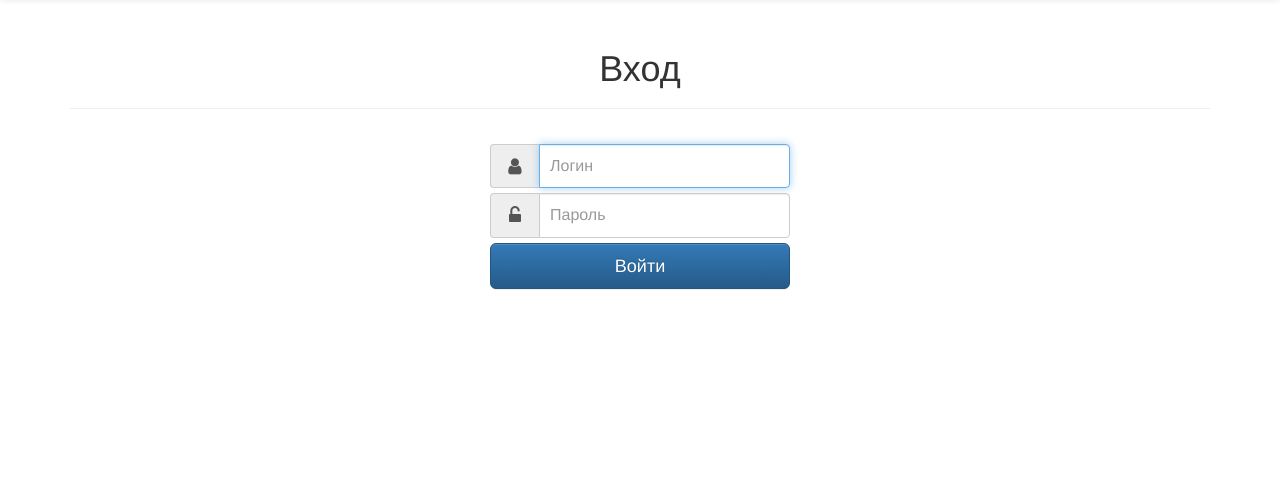
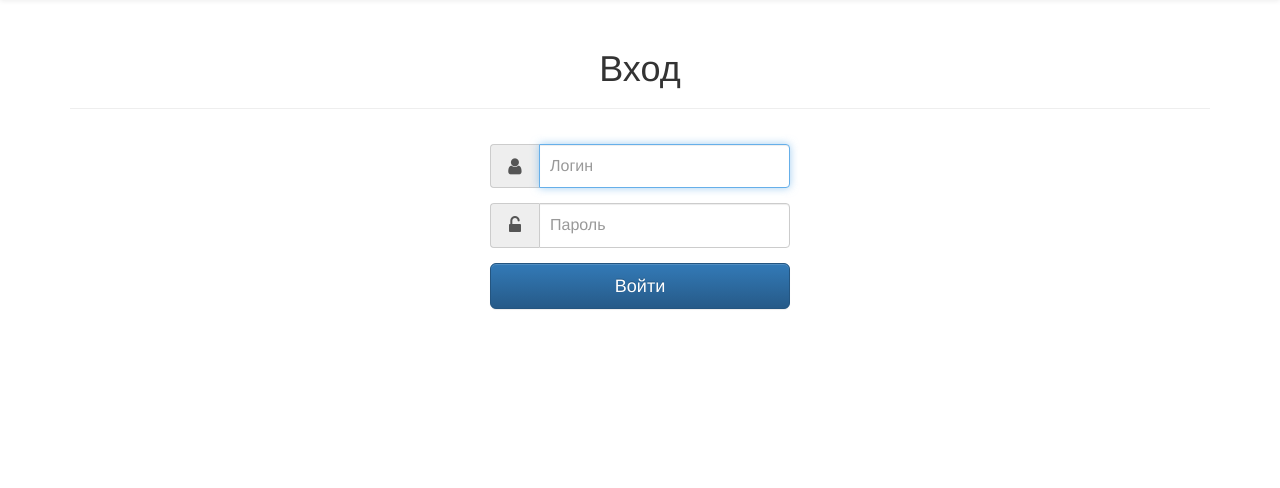
Before and after one commit to PhobosXIII/qc, a Django app: page /login/ in a window 1280 px wide. Shown: the part 51-539 px from the top of the page. Run offline with Django 3.2, Linux system fonts and the light colour scheme; some libraries are stand-ins or nearby versions.

Commit message:
Fix margin-bottom in login form

```diff
--- a/templates/assets/css/styles.css
+++ b/templates/assets/css/styles.css
@@ -112,7 +112,3 @@ table.table-cm {
 ul.navbar-right {
     margin: 0 auto;
 }
-
-.input-group {
-    margin-bottom: 5px;
-}
--- a/templates/registration/login.html
+++ b/templates/registration/login.html
@@ -12,15 +12,18 @@
         {% if form.non_field_errors %}
             <div class="alert alert-danger">{{ form.non_field_errors }}</div>
         {% endif %}
+        <div class="form-group">
             <div class="input-group">
                 <span class="input-group-addon"><span class="fa fa-user fa-fw fa-lg"></span></span>
                 <input type="text" class="form-control" id="id_username" name="username" placeholder="Логин" required autofocus/>
             </div>
+        </div>
+        <div class="form-group">
             <div class="input-group">
                 <span class="input-group-addon"><span class="fa fa-unlock-alt fa-fw fa-lg"></span></span>
                 <input type="password" class="form-control" id="id_password" name="password" placeholder="Пароль" required />
             </div>
-
+        </div>
         <input type="hidden" name="next" value="{{ next }}" />
         <button class="btn btn-lg btn-primary btn-block" type="submit">Войти</button>
     </form>
```
Lines whose indentation alone changed are shown as unchanged.
